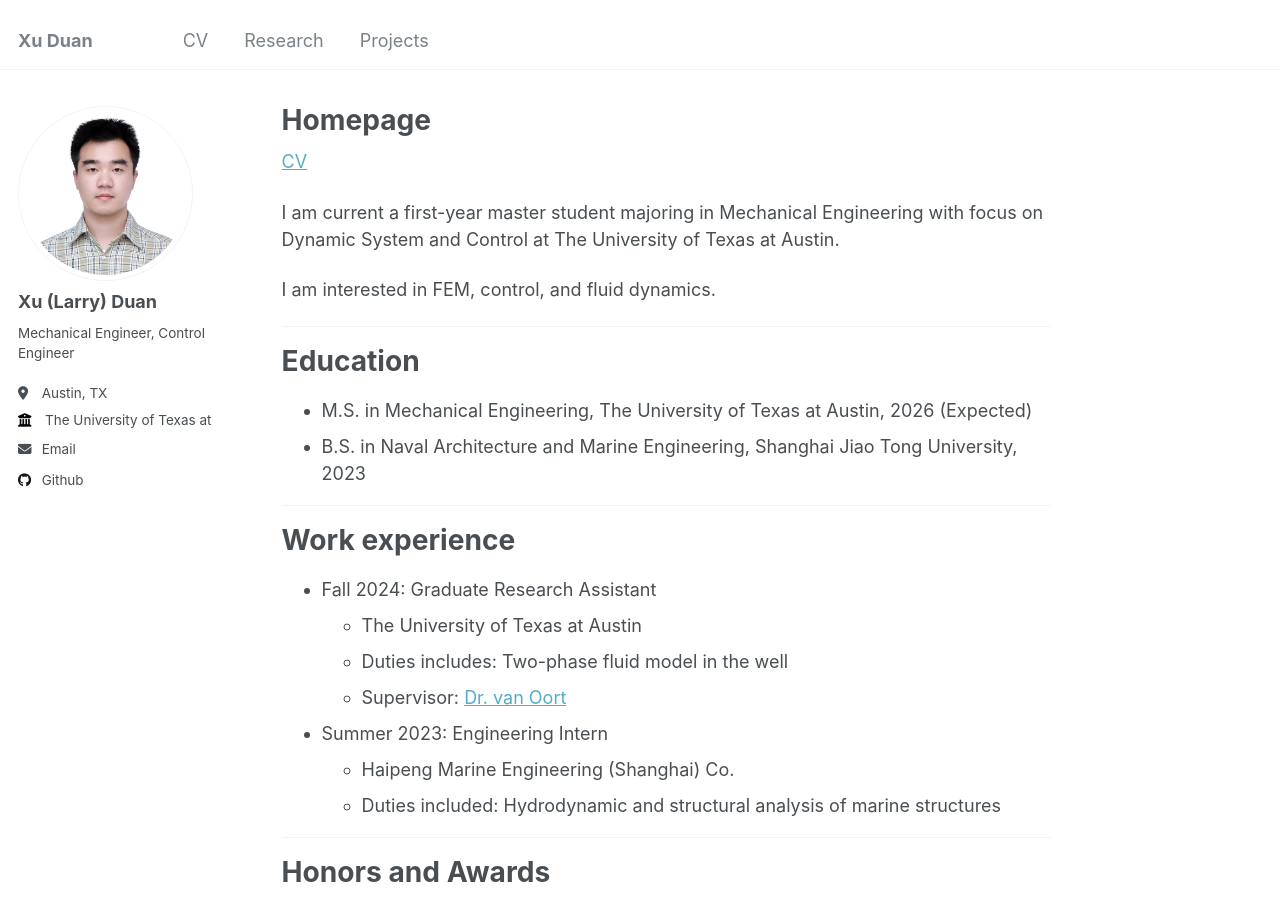
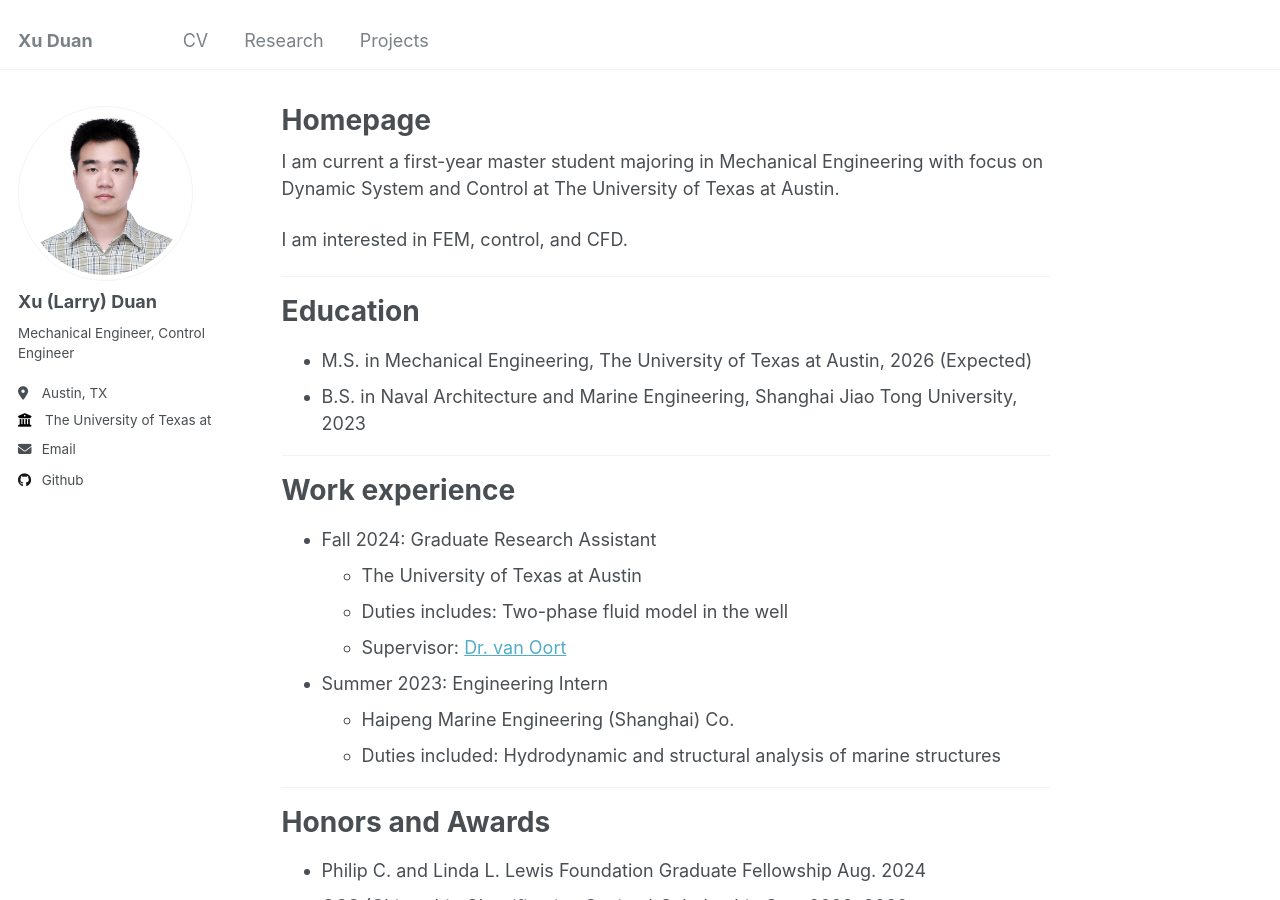
Before and after one commit to Xu-Duan/Xu-Duan.github.io, a Jekyll site: the page built from _pages/about.md, in a window 1280 px wide and 900 px high. Built offline with Jekyll 4.4.1, drawn with Linux system fonts in a browser that asks for light colours.

Commit message:
modify about and the cv page

```diff
--- a/_pages/about.md
+++ b/_pages/about.md
@@ -10,11 +10,9 @@ redirect_from:
 This is the front page of a website that is powered by the [Academic Pages template](https://github.com/Xu-Duan/Xu-Duan.github.io) and hosted on GitHub pages. [GitHub pages](https://pages.github.com) is a free service in which websites are built and hosted from code and data stored in a GitHub repository, automatically updating when a new commit is made to the respository. This template was forked from the [Minimal Mistakes Jekyll Theme](https://mmistakes.github.io/minimal-mistakes/) created by Michael Rose, and then extended to support the kinds of content that academics have: publications, talks, teaching, a portfolio, blog posts, and a dynamically-generated CV. You can fork [this repository](https://github.com/Xu-Duan/Xu-Duan.github.io) right now, modify the configuration and markdown files, add your own PDFs and other content, and have your own site for free, with no ads! An older version of this template powers my own personal website at [stuartgeiger.com](http://stuartgeiger.com), which uses [this Github repository](https://github.com/staeiou/staeiou.github.io).
 --->
 
-[CV](http://Xu-Duan.github.io/files/Xu%20(Larry)%20Duan_CV.pdf)
-
 I am current a first-year master student majoring in Mechanical Engineering with focus on Dynamic System and Control at The University of Texas at Austin.
 
-I am interested in FEM, control, and fluid dynamics.
+I am interested in FEM, control, and CFD.
 
 ---
 
--- a/_pages/cv.html
+++ b/_pages/cv.html
@@ -13,5 +13,5 @@ redirect_from:
 If the embedded PDF below does not load, you can <u><a href="http://Xu-Duan.github.io/files/Xu%20(Larry)%20Duan_CV.pdf">download it here.</a></u>
 <br/>
 <div class="pdf-container">
-<iframe  src="../files/Xu%20(Larry)%20Duan_CV.pdf" type="application/pdf" width="100%" height="600px"></iframe>
+<iframe  src="../files/Xu%20(Larry)%20Duan_CV.pdf" type="application/pdf" width="100%" height="800px"></iframe>
 </div>
```
